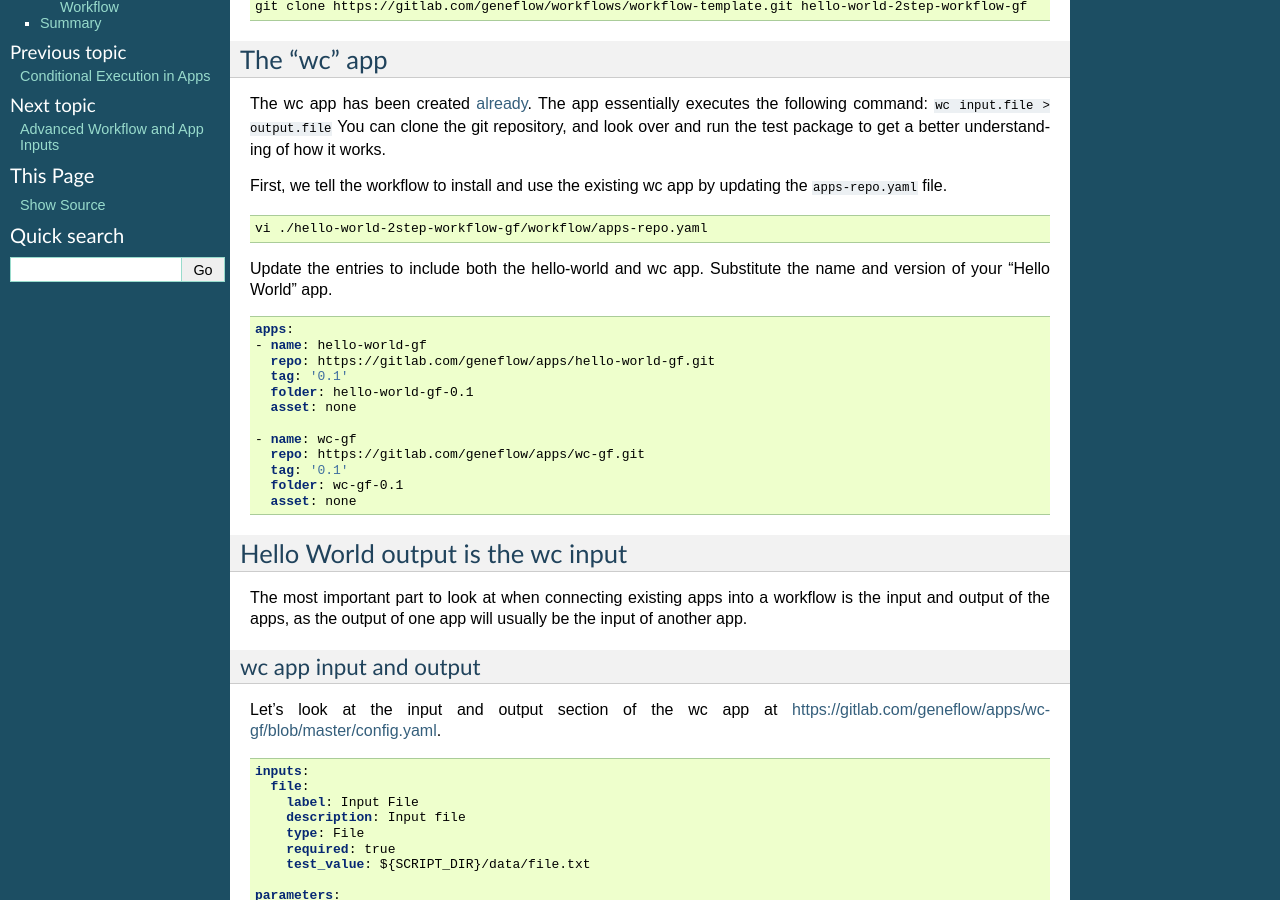
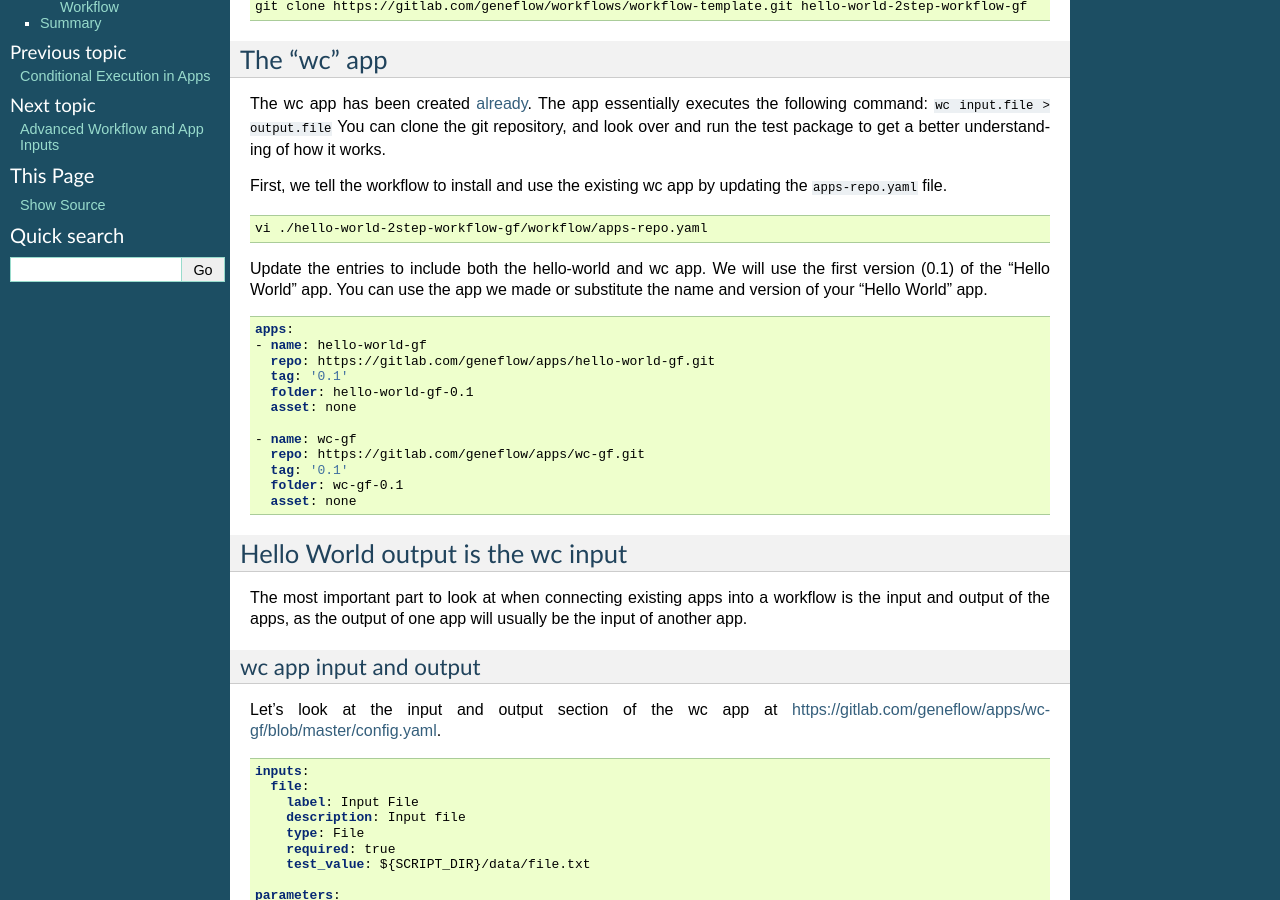
Before and after one commit to CDCgov/geneflow, a Sphinx documentation site: the page built from docs/chapters/tutorials/multi-step-workflow.rst, in a window 1280 px wide and 900 px high, scrolled down 315 px. Built offline with Sphinx 7.4.7, drawn with Linux system fonts in a browser that asks for light colours.

Commit message:
multi-step workflow first draft 0.6

```diff
--- a/docs/chapters/tutorials/multi-step-workflow.rst
+++ b/docs/chapters/tutorials/multi-step-workflow.rst
@@ -29,7 +29,7 @@ First, we tell the workflow to install and use the existing wc app by updating t
 
     vi ./hello-world-2step-workflow-gf/workflow/apps-repo.yaml
 
-Update the entries to include both the hello-world and wc app. Substitute the name and version of your "Hello World" app.
+Update the entries to include both the hello-world and wc app. We will use the first version (0.1) of the "Hello World" app. You can use the app we made or substitute the name and version of your "Hello World" app.
 
 .. code-block:: yaml
 
```
